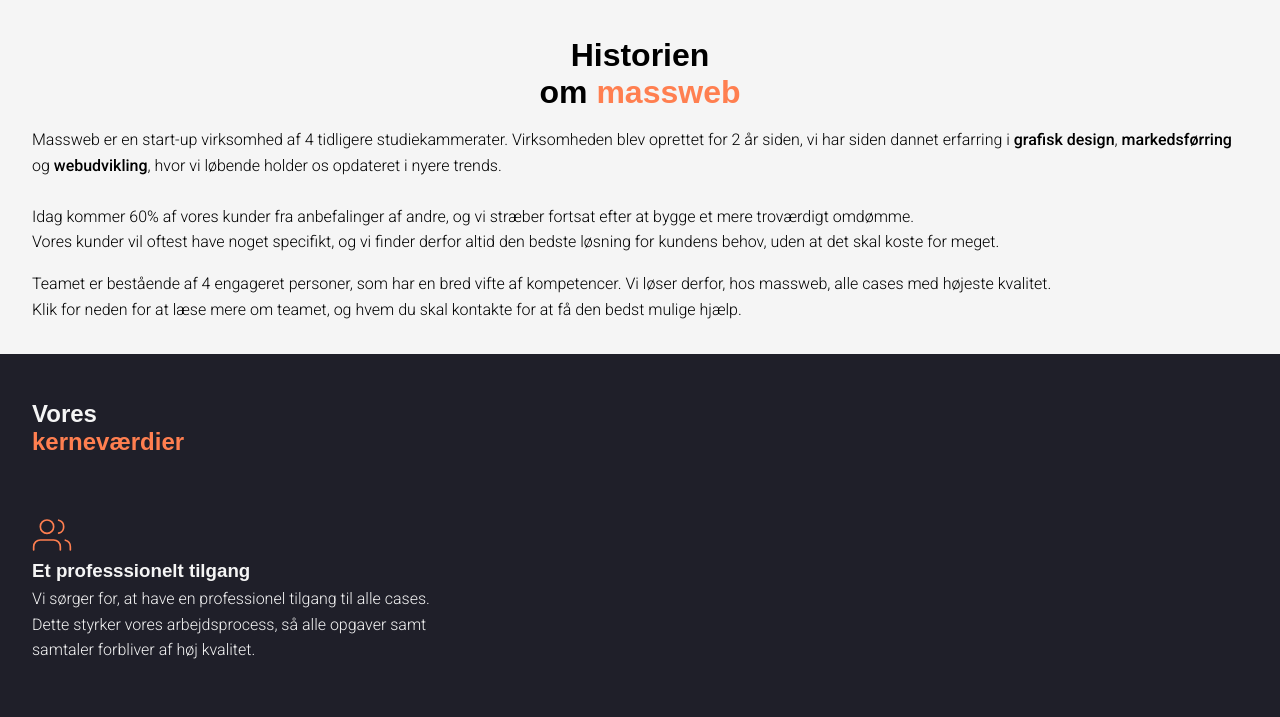
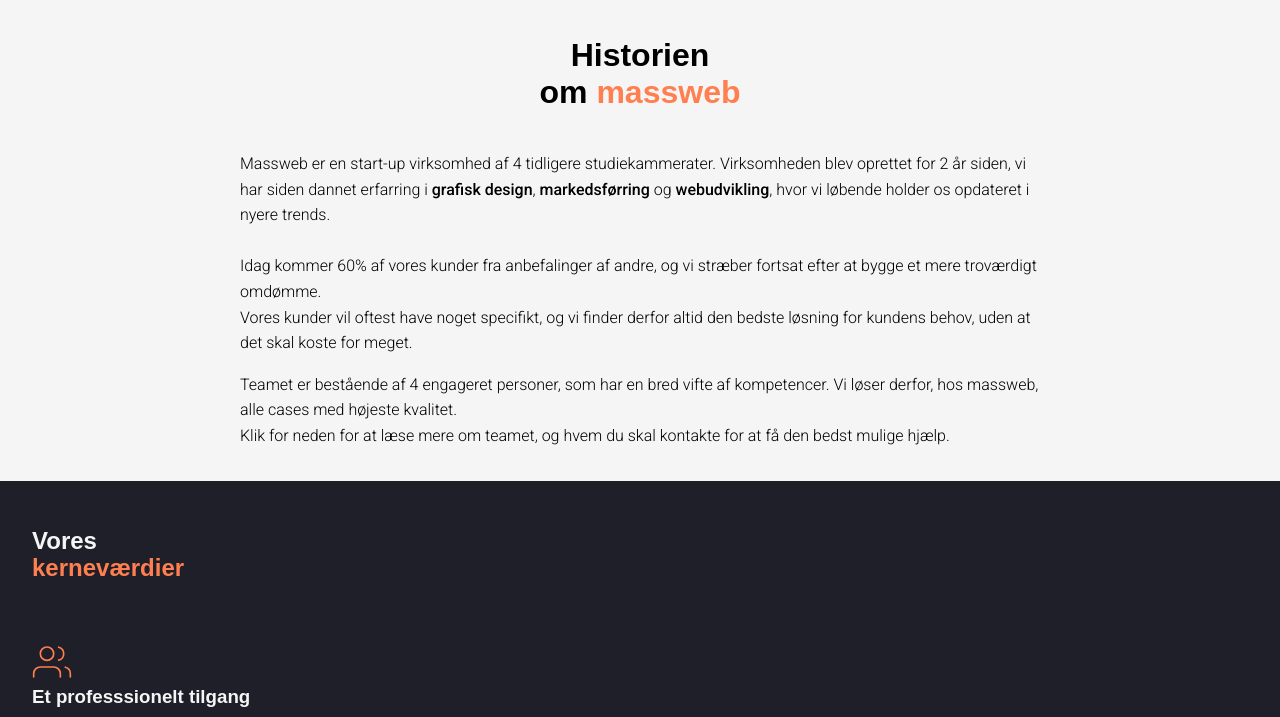
Before and after one commit to mathiasjor911/Opgave-5--Hjemmeside-til-egen-virksomhed, a website: page om-os.html in a window 1280 px wide. Shown: the top 717 px of the page. Drawn offline with nearby package versions, Linux system fonts and the light colour scheme; files that its build step writes are made by us from their sources; a web font is replaced by a local one.

Commit message:
Første section stylet til at være responsiv til web

```diff
--- a/css/style.scss
+++ b/css/style.scss
@@ -222,8 +222,11 @@
 // Om os css //
 .sectionomos{
     .wrapper{
+        max-width: 800px;
+
       h1{
-        text-align: center;
+          text-align: center;
+          margin-bottom: 40px;
       }
     }
 }
```
